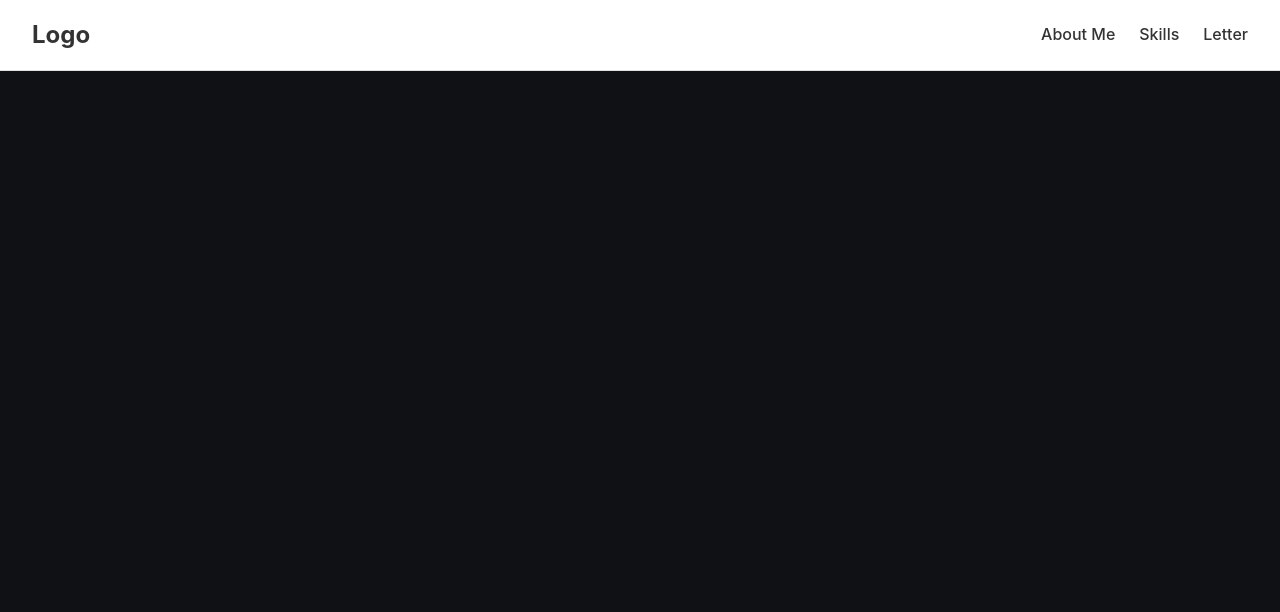
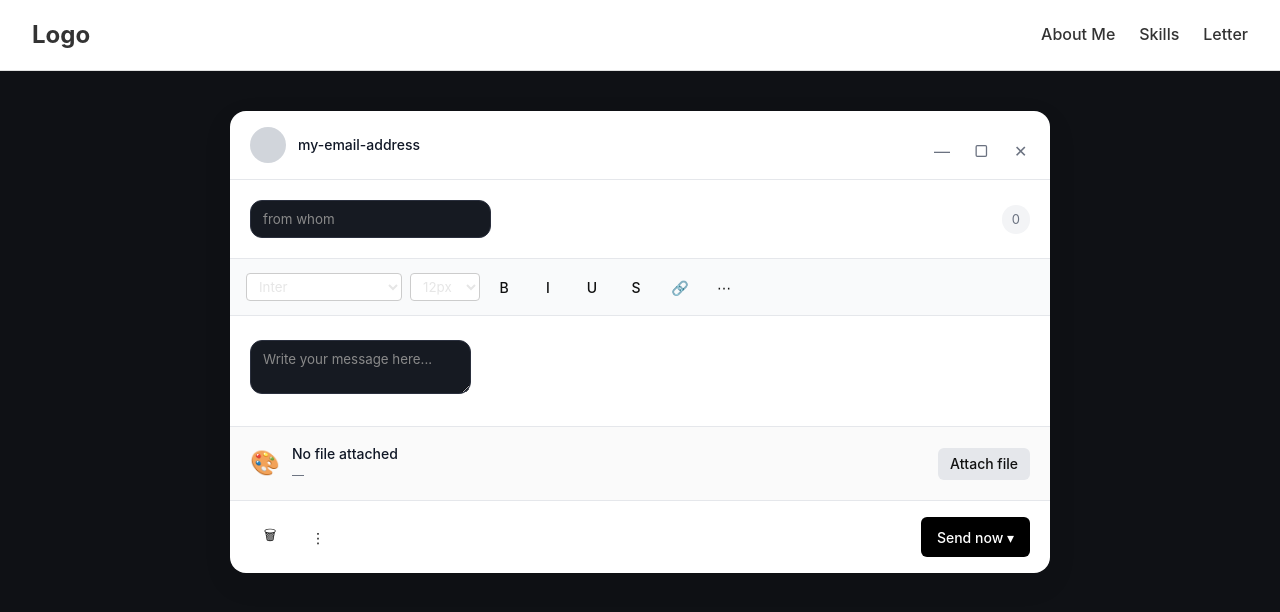
Before and after one commit to AlexandruChet/my-website-business-card, a React (Vite) app in the folder client/: page /writing_a_letter in a window 1280 px wide. Shown: the top 612 px of the page. Built offline with nearby package versions, Linux system fonts and the light colour scheme.

Commit message:
my first component logic

```diff
--- /dev/null
+++ b/client/src/assets/styles/write-letter.css
@@ -0,0 +1,163 @@
+
+.write-letter {
+  max-width: 820px;
+  margin: 40px auto;
+  background: #ffffff;
+  border-radius: 16px;
+  box-shadow: 0 10px 30px rgba(0, 0, 0, 0.08);
+  display: flex;
+  flex-direction: column;
+  overflow: hidden;
+  font-family: Inter, system-ui, sans-serif;
+}
+
+.letter-header {
+  display: flex;
+  align-items: center;
+  justify-content: space-between;
+  padding: 16px 20px;
+  border-bottom: 1px solid #e5e7eb;
+}
+
+.from {
+  display: flex;
+  align-items: center;
+  gap: 12px;
+}
+
+.avatar {
+  width: 36px;
+  height: 36px;
+  border-radius: 50%;
+  background: #d1d5db;
+}
+
+.email {
+  font-size: 14px;
+  font-weight: 500;
+  color: #111827;
+}
+
+.window-actions {
+  display: flex;
+  gap: 8px;
+}
+
+.window-actions button {
+  width: 28px;
+  height: 28px;
+  border: none;
+  background: transparent;
+  cursor: pointer;
+  font-size: 16px;
+  color: #6b7280;
+}
+
+.window-actions button:hover {
+  color: #111827;
+}
+
+.subject {
+  display: flex;
+  align-items: center;
+  justify-content: space-between;
+  padding: 20px;
+}
+
+.subject h2 {
+  margin: 0;
+  font-size: 20px;
+  font-weight: 600;
+  color: #111827;
+}
+
+.counter {
+  font-size: 13px;
+  padding: 4px 10px;
+  background: #f3f4f6;
+  border-radius: 999px;
+  color: #6b7280;
+}
+
+.toolbar {
+  background: #f9fafb;
+  border-top: 1px solid #e5e7eb;
+  border-bottom: 1px solid #e5e7eb;
+}
+
+.editor {
+  padding: 24px 20px;
+  font-size: 15px;
+  line-height: 1.7;
+  color: #111827;
+}
+
+.editor p {
+  margin: 0 0 16px;
+}
+
+.mention {
+  background: #ffedd5;
+  color: #9a3412;
+  padding: 2px 6px;
+  border-radius: 6px;
+  font-weight: 500;
+}
+
+.link {
+  color: #2563eb;
+  text-decoration: underline;
+  cursor: pointer;
+}
+
+.highlight {
+  background: #e0f2fe;
+  padding: 2px 4px;
+  border-radius: 4px;
+  font-weight: 500;
+}
+
+.attachment {
+  display: flex;
+  align-items: center;
+  justify-content: space-between;
+  padding: 16px 20px;
+  border-top: 1px solid #e5e7eb;
+  background: #fafafa;
+}
+
+.file {
+  display: flex;
+  align-items: center;
+  gap: 12px;
+}
+
+.file-icon {
+  font-size: 24px;
+}
+
+.file-name {
+  font-size: 14px;
+  font-weight: 500;
+  color: #111827;
+}
+
+.file-size {
+  font-size: 12px;
+  color: #6b7280;
+}
+
+.letter-footer {
+  display: flex;
+  align-items: center;
+  justify-content: space-between;
+  padding: 16px 20px;
+  border-top: 1px solid #e5e7eb;
+}
+
+.footer-left,
+.footer-right {
+  display: flex;
+  align-items: center;
+  gap: 8px;
+}
--- a/client/src/components/WriteLetter.tsx
+++ b/client/src/components/WriteLetter.tsx
@@ -1,9 +1,107 @@
-import { type JSX } from "react";
+import { type FC, useEffect } from "react";
+import Toolbar from "../ui/toolbar/toolbarUI";
+import FontSelector from "../ui/fontSelector/FontSelector";
+import { Button } from "../ui/button/btn_ui";
+import "../assets/styles/write-letter.css";
+import useWindowState from "../hooks/VisibleHook";
 
-const WriteLetter = (): JSX.Element => {
-  return(
-    <section></section>
-  )
-}
+const WriteLetter: FC = () => {
+  const {
+    isVisible,
+    isMinimized,
+    open,
+    close,
+    toggleMinimize,
+  } = useWindowState();
+
+  useEffect(() => {
+    const handleKeyDown = (e: KeyboardEvent) => {
+      if (e.key.toLowerCase() === "w") {
+        open();
+      }
+    };
+
+    window.addEventListener("keydown", handleKeyDown);
+
+    return () => {
+      window.removeEventListener("keydown", handleKeyDown);
+    };
+  }, [open]);
+
+  if (!isVisible) return null;
+
+  return (
+    <div className={`write-letter ${isMinimized ? "minimized" : ""}`}>
+      <div className="letter-header">
+        <div className="from">
+          <div className="avatar" />
+          <span className="email">my-email-address</span>
+        </div>
+
+        <div className="window-actions">
+          <button onClick={toggleMinimize}>—</button>
+          <button onClick={toggleMinimize}>▢</button>
+          <button onClick={close}>✕</button>
+        </div>
+      </div>
+
+      {!isMinimized && (
+        <main>
+          <div className="subject">
+            <input
+              className="subject-input"
+              placeholder="from whom"
+              type="text"
+            />
+            <span className="counter">0</span>
+          </div>
+
+          <Toolbar gap="0.25rem">
+            <FontSelector />
+
+            <Button variant="ghost" size="icon">B</Button>
+            <Button variant="ghost" size="icon">I</Button>
+            <Button variant="ghost" size="icon">U</Button>
+            <Button variant="ghost" size="icon">S</Button>
+            <Button variant="ghost" size="icon">🔗</Button>
+            <Button variant="ghost" size="icon">⋯</Button>
+          </Toolbar>
+
+          <div className="editor">
+            <textarea
+              className="editor-textarea"
+              placeholder="Write your message here..."
+            />
+          </div>
+
+          <div className="attachment">
+            <div className="file">
+              <span className="file-icon">🎨</span>
+              <div>
+                <div className="file-name">No file attached</div>
+                <div className="file-size">—</div>
+              </div>
+            </div>
+
+            <Button variant="secondary" size="sm">
+              Attach file
+            </Button>
+          </div>
+
+          <div className="letter-footer">
+            <div className="footer-left">
+              <Button variant="ghost" size="icon">🗑</Button>
+              <Button variant="ghost" size="icon">⋮</Button>
+            </div>
+
+            <div className="footer-right">
+              <Button variant="default">Send now ▾</Button>
+            </div>
+          </div>
+        </main>
+      )}
+    </div>
+  );
+};
 
 export default WriteLetter;
--- /dev/null
+++ b/client/src/hooks/VisibleHook.tsx
@@ -0,0 +1,24 @@
+import { useState, useCallback } from "react";
+
+const useWindowState = () => {
+  const [isVisible, setVisible] = useState<boolean>(true);
+  const [isMinimized, setMinimized] = useState<boolean>(false);
+
+  const open = useCallback(() => setVisible(true), []);
+  const close = useCallback(() => setVisible(false), []);
+  const minimize = useCallback(() => setMinimized(true), []);
+  const restore = useCallback(() => setMinimized(false), []);
+  const toggleMinimize = useCallback(() => setMinimized((prev) => !prev), []);
+
+  return {
+    isVisible,
+    isMinimized,
+    open,
+    close,
+    minimize,
+    restore,
+    toggleMinimize,
+  };
+};
+
+export default useWindowState;
--- a/client/src/ui/button/btn_ui.tsx
+++ b/client/src/ui/button/btn_ui.tsx
@@ -1,20 +1,20 @@
 import React from "react";
-import styles from "./Button.module.css";
+import "../../assets/styles/btn-ui.css";
 import type { ButtonProps } from "./button_types";
 
 export const Button: React.FC<ButtonProps> = ({
   variant = "default",
   size = "default",
-  className,
+  className = "",
   children,
   ...props
 }) => {
   return (
     <button
       className={[
-        styles.button,
-        styles[variant],
-        styles[`size-${size}`],
+        "button",
+        variant,
+        `size-${size}`,
         className,
       ]
         .filter(Boolean)
```
